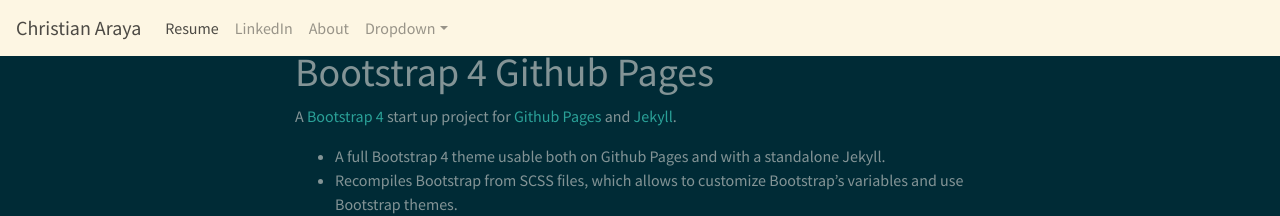
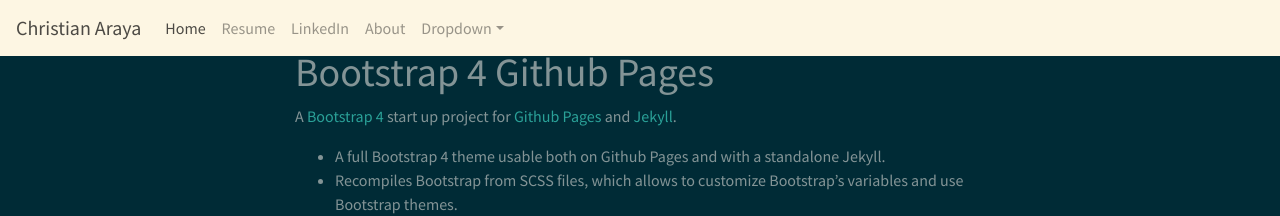
Before and after one commit to christian-araya/christian-araya.github.io, a Jekyll site: the page built from index.md, in a window 1280 px wide. Shown: the top 216 px of the page. Built offline with Jekyll 4.4.1, drawn with Linux system fonts in a browser that asks for light colours.

Commit message:
Update header.html

```diff
--- a/_includes/header.html
+++ b/_includes/header.html
@@ -7,7 +7,10 @@
   <div class="collapse navbar-collapse" id="navbarColor03">
     <ul class="navbar-nav mr-auto">
       <li class="nav-item active">
-        <a class="nav-link" href="#"> Resume <span class="sr-only">(current)</span></a>
+        <a class="nav-link" href="#"> Home <span class="sr-only">(current)</span></a>
+      </li>
+      <li class="nav-item">
+        <a class="nav-link" href="#"> Resume </a>
       </li>
       <li class="nav-item">
         <a class="nav-link" href="#"> LinkedIn </a>
```
